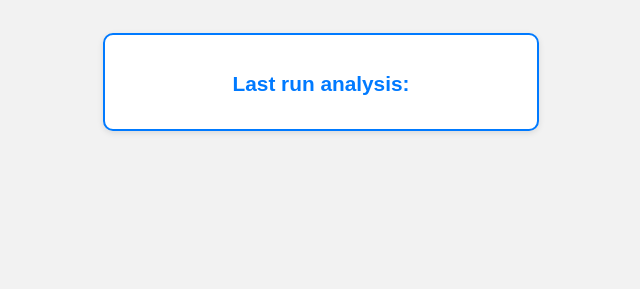
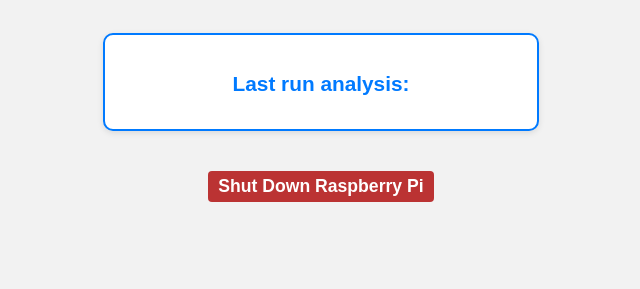
Before and after one commit to ludwigjakob/smart_kip_web_app, a Flask app: page /analysis in a window 1280 px wide. Shown: the part 291-580 px from the top of the page, without its empty margins (319-959 px from the left). Run offline with Flask 3, Linux system fonts and the light colour scheme; data that the repository does not hold is empty.

Commit message:
Shutdown button

```diff
--- /dev/null
+++ b/static/shutdown.js
@@ -0,0 +1,39 @@
+function openShutdownConfirm() {
+  const popup = document.createElement("div");
+  popup.id = "shutdown-popup";
+  popup.style.position = "fixed";
+  popup.style.top = "0";
+  popup.style.left = "0";
+  popup.style.width = "100%";
+  popup.style.height = "100%";
+  popup.style.background = "rgba(0,0,0,0.5)";
+  popup.style.display = "flex";
+  popup.style.alignItems = "center";
+  popup.style.justifyContent = "center";
+  popup.style.zIndex = "9999";
+
+  popup.innerHTML = `
+    <div style="background: white; padding: 20px; border-radius: 8px; text-align: center;">
+      <h3>Shut down Raspberry Pi?</h3>
+      <p>Are you sure you want to shut down?</p>
+      <button id="shutdown-yes" class="mode-button" style="margin-right: 10px;">Yes</button>
+      <button id="shutdown-no" class="mode-button">No</button>
+    </div>
+  `;
+
+  document.body.appendChild(popup);
+
+  document.getElementById("shutdown-yes").onclick = shutdownPi;
+  document.getElementById("shutdown-no").onclick = () => popup.remove();
+}
+
+async function shutdownPi() {
+  try {
+    await fetch("http://192.168.178.88:8080/shutdown", { method: "POST" });
+    alert("The Raspberry Pi is shutting down now.");
+  } catch (err) {
+    alert("Error while shutting down: " + err);
+  }
+
+  document.getElementById("shutdown-popup").remove();
+}
--- a/templates/analysis.html
+++ b/templates/analysis.html
@@ -41,6 +41,15 @@
   updateStatus();
   </script>
 
+  <!-- SHUTDOWN BUTTON -->
+  <div id="shutdown-footer" style="margin-top: 40px; text-align: center;">
+    <button onclick="openShutdownConfirm()" class="mode-button" style="background-color: #b33; color: white;">
+      Shut Down Raspberry Pi
+    </button>
+  </div>
+
+  <!-- CENTRAL SHUTDOWN LOGIC -->
+  <script src="/static/shutdown.js"></script>
 
 </body>
 </html>
```
Also changed, not shown: templates/config.html (+11 -0 lines), templates/index.html (+9 -0 lines).
